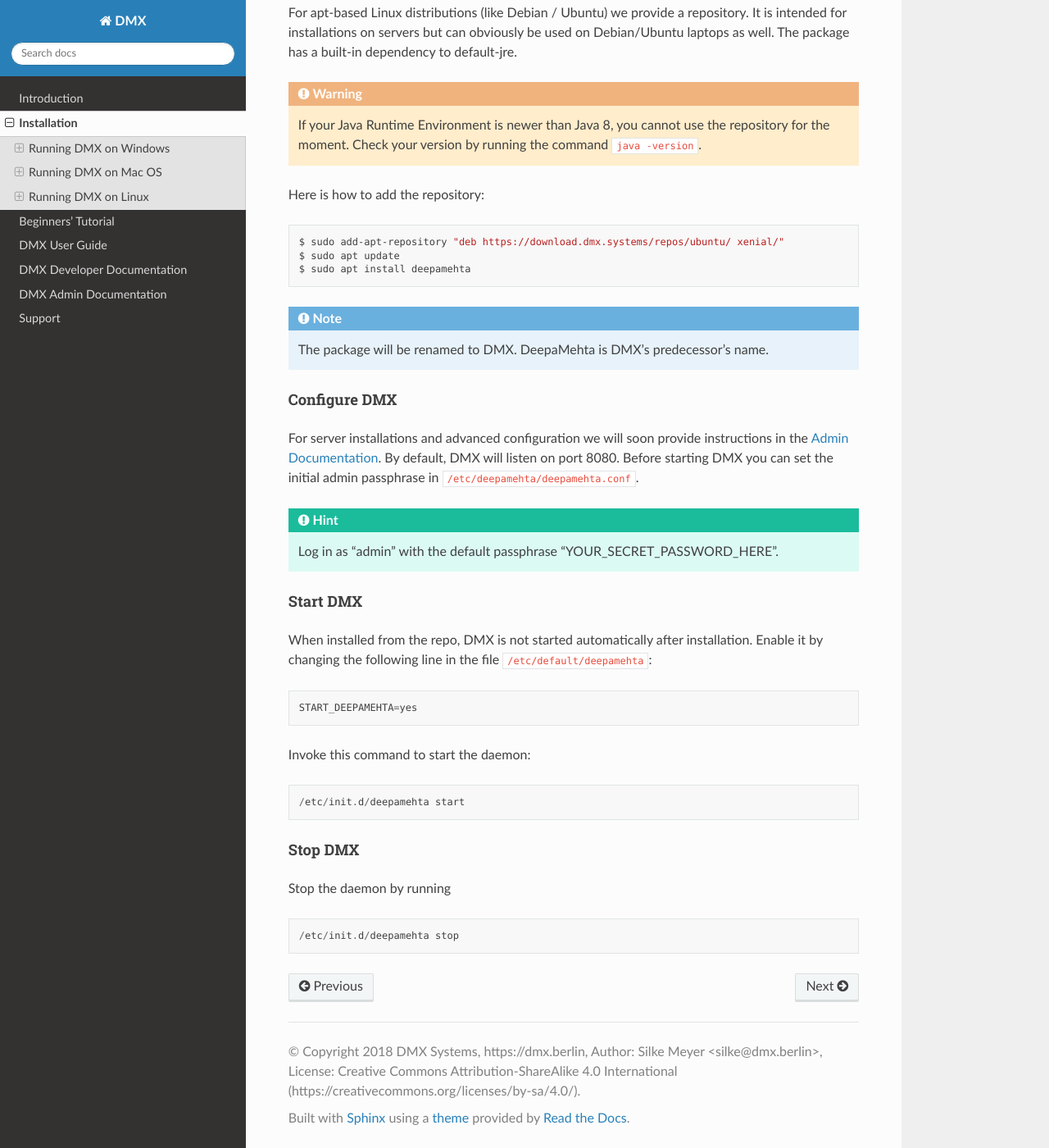
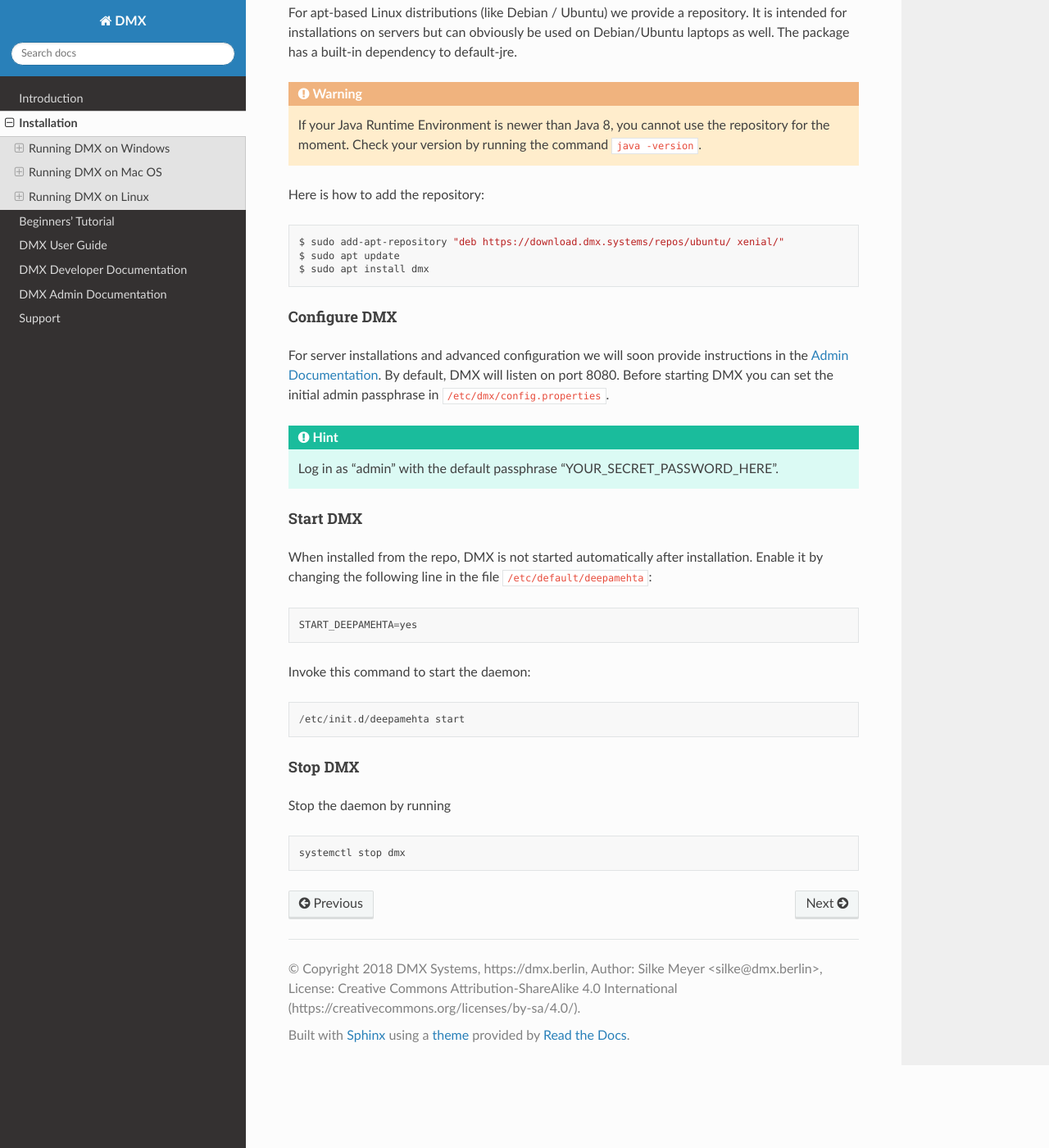
Before and after one commit to dmx-systems/dmx-documentation, a Sphinx documentation site: the page built from docs/install.rst, in a window 1280 px wide and 1400 px high, scrolled down 4533 px. Shown: the whole window at 82% size. Built offline with Sphinx 7.4.7 and the Read the Docs theme 2.0.0, drawn with Linux system fonts in a browser that asks for light colours.

Commit message:
Renaming to DMX

```diff
--- a/docs/install.rst
+++ b/docs/install.rst
@@ -207,16 +207,14 @@
 
     $ sudo add-apt-repository "deb https://download.dmx.systems/repos/ubuntu/ xenial/"
     $ sudo apt update
-    $ sudo apt install deepamehta
-
-.. note:: The package will be renamed to DMX. DeepaMehta is DMX's predecessor's name.
+    $ sudo apt install dmx
 
 Configure DMX
 -------------
 
 For server installations and advanced configuration we will soon provide instructions in the :ref:`Admin Documentation <admin>`.
 By default, DMX will listen on port 8080.
-Before starting DMX you can set the initial admin passphrase in ``/etc/deepamehta/deepamehta.conf``.
+Before starting DMX you can set the initial admin passphrase in ``/etc/dmx/config.properties``.
 
 .. hint:: Log in as "admin" with the default passphrase "YOUR_SECRET_PASSWORD_HERE".
 
@@ -243,4 +241,4 @@
 
 .. code::
 
-    /etc/init.d/deepamehta stop
+    systemctl stop dmx
```
